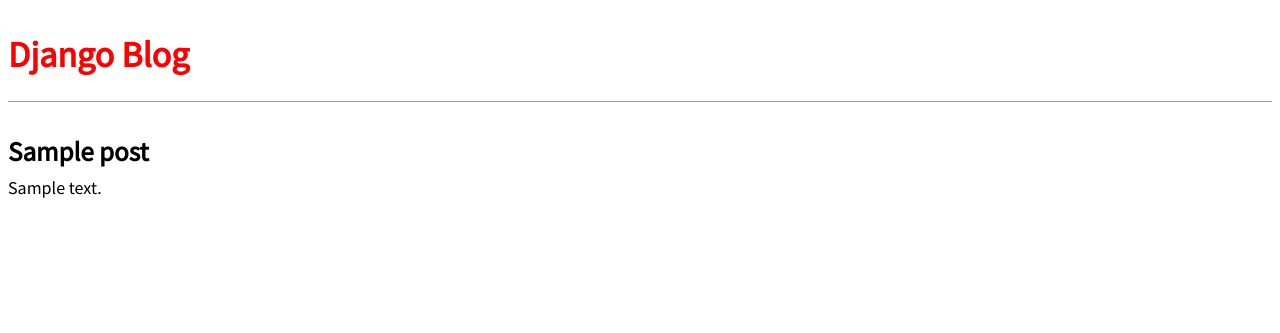
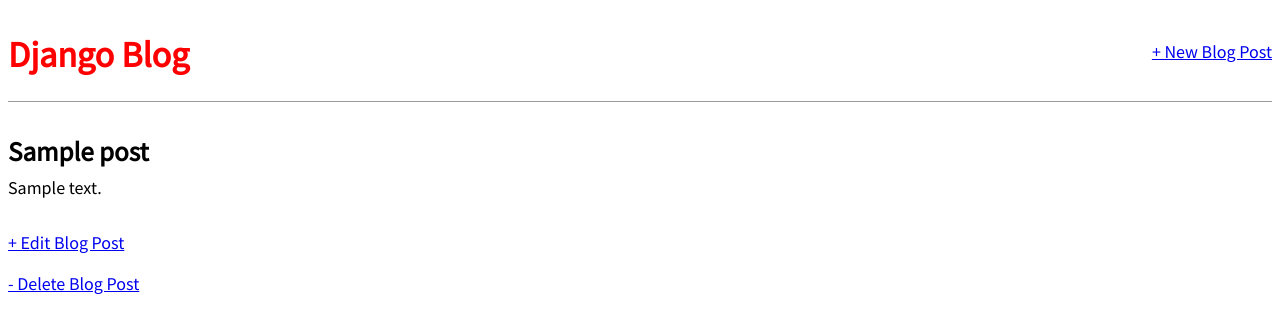
Before and after one commit to shakirali9749/django_projects, a Django app: page /post/1 in a window 1280 px wide. Shown: the top 333 px of the page. Run offline with Django 4.2, Linux system fonts and the light colour scheme; tables that the repository leaves empty hold one stand-in row (values such as "Sample post").

Commit message:
this code for update, delete, and create the app and also these operations test

```diff
--- a/blog_project/blog/models.py
+++ b/blog_project/blog/models.py
@@ -1,12 +1,16 @@
 from django.db import models
+from django.urls import reverse  # new
 
 class Post(models.Model):
-	title = models.CharField(max_length=200)
-	author = models.ForeignKey(
-	'auth.User',
-	on_delete=models.CASCADE,
-	)
-	body = models.TextField()
+    title = models.CharField(max_length=200)
+    author = models.ForeignKey(
+        'auth.User',
+        on_delete=models.CASCADE,
+    )
+    body = models.TextField()
 
-	def __str__(self):
-		return self.title
+    def __str__(self):
+        return self.title
+
+    def get_absolute_url(self):  # new
+        return reverse('detail_view', args=[str(self.id)])
--- a/blog_project/blog/urls.py
+++ b/blog_project/blog/urls.py
@@ -1,8 +1,19 @@
 from django.urls import path
 
-from .views import BlogListView, BlogDetailedView
+from .views import (
+	BlogListView,
+	BlogDetailView,
+	BlogCreateView,
+	BlogUpdateView, # new
+	BlogDeleteView,
+)
 
 urlpatterns = [
+
+	path('post/<int:pk>/delete',BlogDeleteView.as_view(), name='post_delete'),
 	path('homepage/', BlogListView.as_view(), name='home'),
-	path('post/<int:pk>', BlogDetailedView.as_view(), name='detail_view'),
+	path('post/<int:pk>', BlogDetailView.as_view(), name='detail_view'),
+	path('post/new/', BlogCreateView.as_view(), name='post_new'),
+	path('post/<int:pk>/edit',BlogUpdateView.as_view(), name='post_edit'),
+
 ]
--- a/blog_project/blog/views.py
+++ b/blog_project/blog/views.py
@@ -1,4 +1,6 @@
 from django.views.generic import ListView,  DetailView
+from django.views.generic.edit import CreateView, UpdateView,  DeleteView
+from django.urls import reverse_lazy
 from .models import Post
 
 class BlogListView(ListView):
@@ -7,8 +9,28 @@
 	template_name = 'home.html'
 
 
-class BlogDetailedView(DetailView):
+class BlogDetailView(DetailView):
 
 	model = Post
+	template_name = 'post_detail.html'
 
-	template_name = 'post_detail.html'
+class BlogCreateView(CreateView):
+
+	model = Post
+	template_name = 'post_new.html'
+	fields = ['title','author', 'body']
+
+
+class BlogUpdateView(UpdateView):
+
+	model = Post
+	template_name = 'post_edit.html'
+	fields = ['title','body']
+
+
+
+class BlogDeleteView(DeleteView):
+
+	model = Post
+	template_name = 'post_delete.html'
+	success_url = reverse_lazy('home')
--- a/blog_project/templates/base.html
+++ b/blog_project/templates/base.html
@@ -3,15 +3,25 @@
 <html>
 <head>
     <title>Django Blog</title>
+    <link href="https://fonts.googleapis.com/css?family=Source+Sans+Pro:400"
+        rel="stylesheet">
     <link rel="stylesheet" type="text/css" href="{% static 'css/base.css' %}">
+
 </head>
 
 <body>
     <header>
+    <div class="nav-left">
         <h1>
             <a href="{% url 'home' %}">Django Blog</a>
-            <link href="https://fonts.googleapis.com/css?family=Source+Sans+Pro:400" rel="stylesheet">
+
         </h1>
+    </div>
+    <div class="nav-right">
+
+        <a href="{% url 'post_new' %}"> + New Blog Post </a>
+
+    </div>
     </header>
 
     <div>
--- a/blog_project/templates/post_detail.html
+++ b/blog_project/templates/post_detail.html
@@ -5,4 +5,8 @@
 		<h2>{{ object.title }}</h2>
 		<p>{{ object.body }}</p>
 		</div>
+
+		<p><a href="{% url 'post_edit' post.pk %}">+ Edit Blog Post</a></p>
+		<p><a href="{% url 'post_delete' post.pk %}">- Delete Blog Post</a></p>
+
 {% endblock content %}
```
Also changed, not shown: blog_project/blog/tests.py (+28 -1 lines), blog_project/templates/post_delete.html (added, +8 -0 lines), blog_project/templates/post_edit.html (added, +8 -0 lines), blog_project/templates/post_new.html (added, +8 -0 lines).
